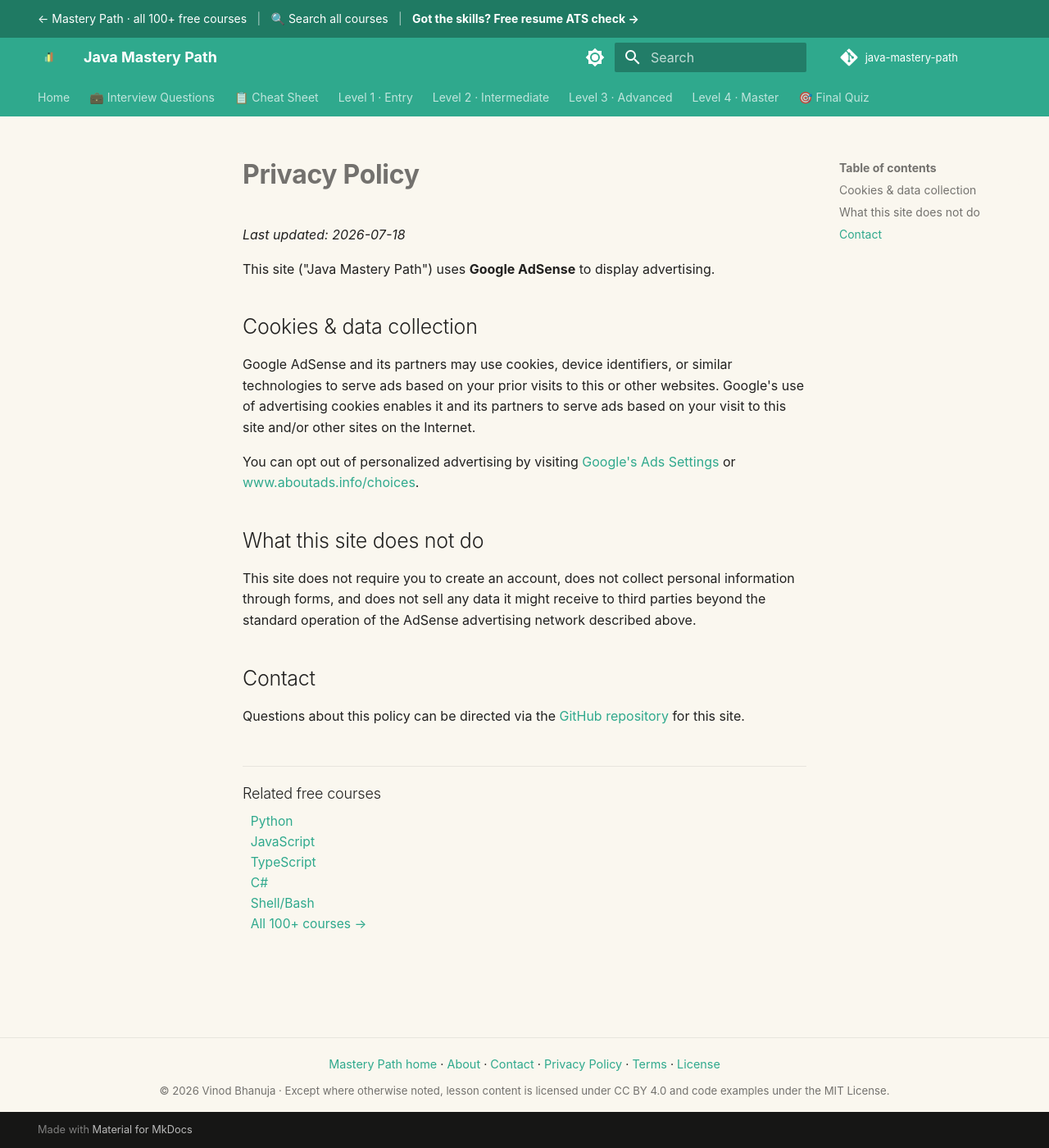
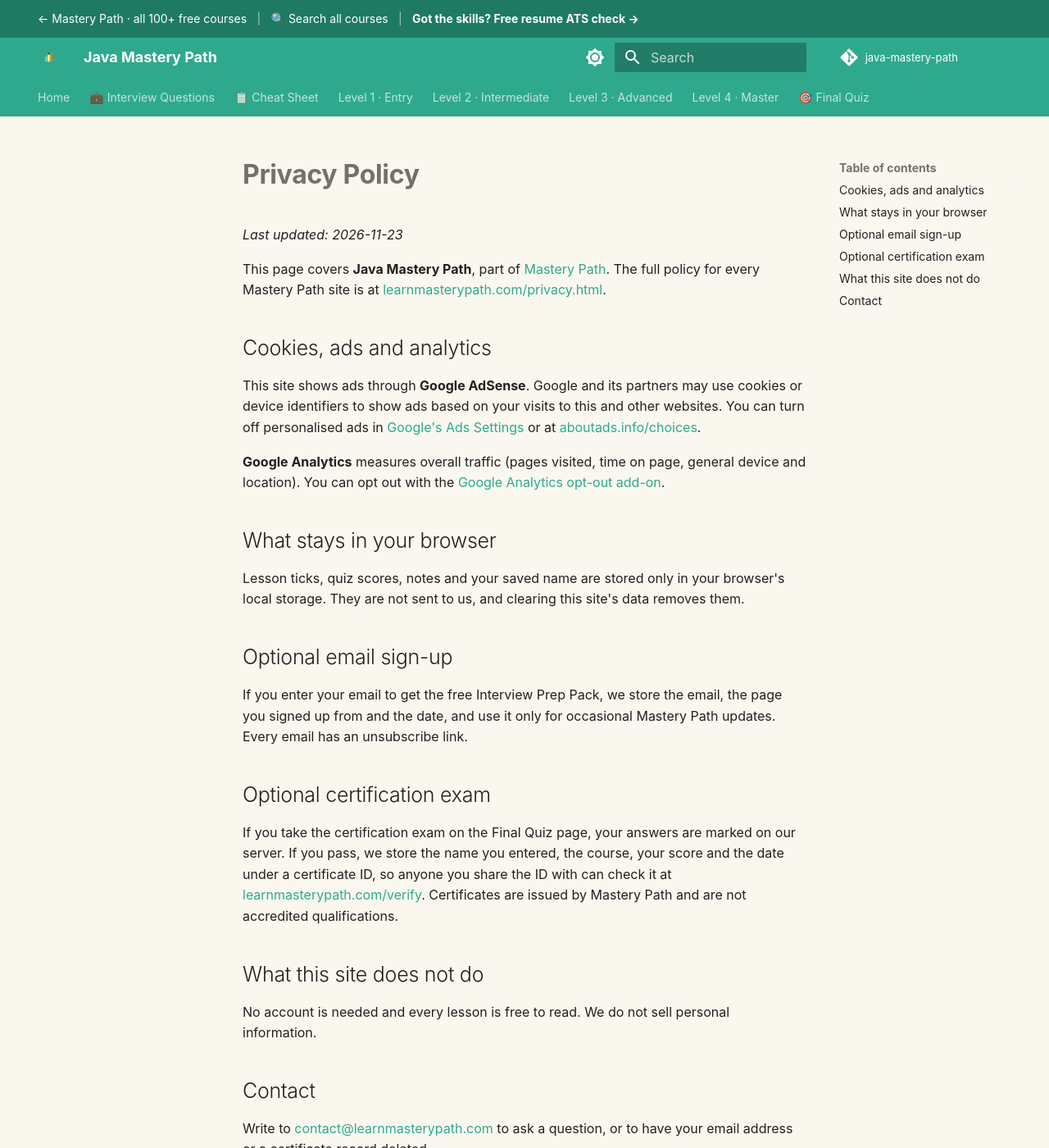
Before and after one commit to SIGILIPELLI/java-mastery-path, an MkDocs documentation site: the page built from docs/privacy.md, in a window 1280 px wide and 1400 px high. Shown: the whole window at 82% size. Built offline with MkDocs 1.6.1 and Material for MkDocs 9.7.7, drawn with Linux system fonts in a browser that asks for light colours; comment, search, counter and statistics services are not loaded.

Commit message:
Update privacy page: progress stays in the browser, optional email sign-up and certification exam, link to the full policy
Co-Authored-By: Claude Opus 5.5 <noreply@anthropic.com>

```diff
--- a/docs/privacy.md
+++ b/docs/privacy.md
@@ -1,33 +1,35 @@
 ---
-description: "Privacy policy for the free Java Mastery Path: how Google Analytics and AdSense cookies are used, what is not collected, and how to opt out."
+description: "Privacy policy for the free Java Mastery Path: cookies for ads and analytics, what stays in your browser, and the optional email sign-up and certification exam."
 ---
 
 # Privacy Policy
 
-_Last updated: 2026-07-18_
+_Last updated: 2026-11-23_
 
-This site ("Java Mastery Path") uses **Google AdSense** to display advertising.
+This page covers **Java Mastery Path**, part of [Mastery Path](https://learnmasterypath.com/). The full policy for every Mastery Path site is at [learnmasterypath.com/privacy.html](https://learnmasterypath.com/privacy.html).
 
-## Cookies & data collection
+## Cookies, ads and analytics
 
-Google AdSense and its partners may use cookies, device identifiers, or similar
-technologies to serve ads based on your prior visits to this or other websites.
-Google's use of advertising cookies enables it and its partners to serve ads
-based on your visit to this site and/or other sites on the Internet.
+This site shows ads through **Google AdSense**. Google and its partners may use cookies or device identifiers to show ads based on your visits to this and other websites. You can turn off personalised ads in [Google's Ads Settings](https://adssettings.google.com/) or at [aboutads.info/choices](https://www.aboutads.info/choices/).
 
-You can opt out of personalized advertising by visiting
-[Google's Ads Settings](https://adssettings.google.com/) or
-[www.aboutads.info/choices](https://www.aboutads.info/choices/).
+**Google Analytics** measures overall traffic (pages visited, time on page, general device and location). You can opt out with the [Google Analytics opt-out add-on](https://tools.google.com/dlpage/gaoptout).
+
+## What stays in your browser
+
+Lesson ticks, quiz scores, notes and your saved name are stored only in your browser's local storage. They are not sent to us, and clearing this site's data removes them.
+
+## Optional email sign-up
+
+If you enter your email to get the free Interview Prep Pack, we store the email, the page you signed up from and the date, and use it only for occasional Mastery Path updates. Every email has an unsubscribe link.
+
+## Optional certification exam
+
+If you take the certification exam on the Final Quiz page, your answers are marked on our server. If you pass, we store the name you entered, the course, your score and the date under a certificate ID, so anyone you share the ID with can check it at [learnmasterypath.com/verify](https://learnmasterypath.com/verify/). Certificates are issued by Mastery Path and are not accredited qualifications.
 
 ## What this site does not do
 
-This site does not require you to create an account, does not collect personal
-information through forms, and does not sell any data it might receive to third
-parties beyond the standard operation of the AdSense advertising network
-described above.
+No account is needed and every lesson is free to read. We do not sell personal information.
 
 ## Contact
 
-Questions about this policy can be directed via the
-[GitHub repository](https://github.com/SIGILIPELLI/java-mastery-path) for this
-site.
+Write to [contact@learnmasterypath.com](mailto:contact@learnmasterypath.com) to ask a question, or to have your email address or a certificate record deleted.
```
